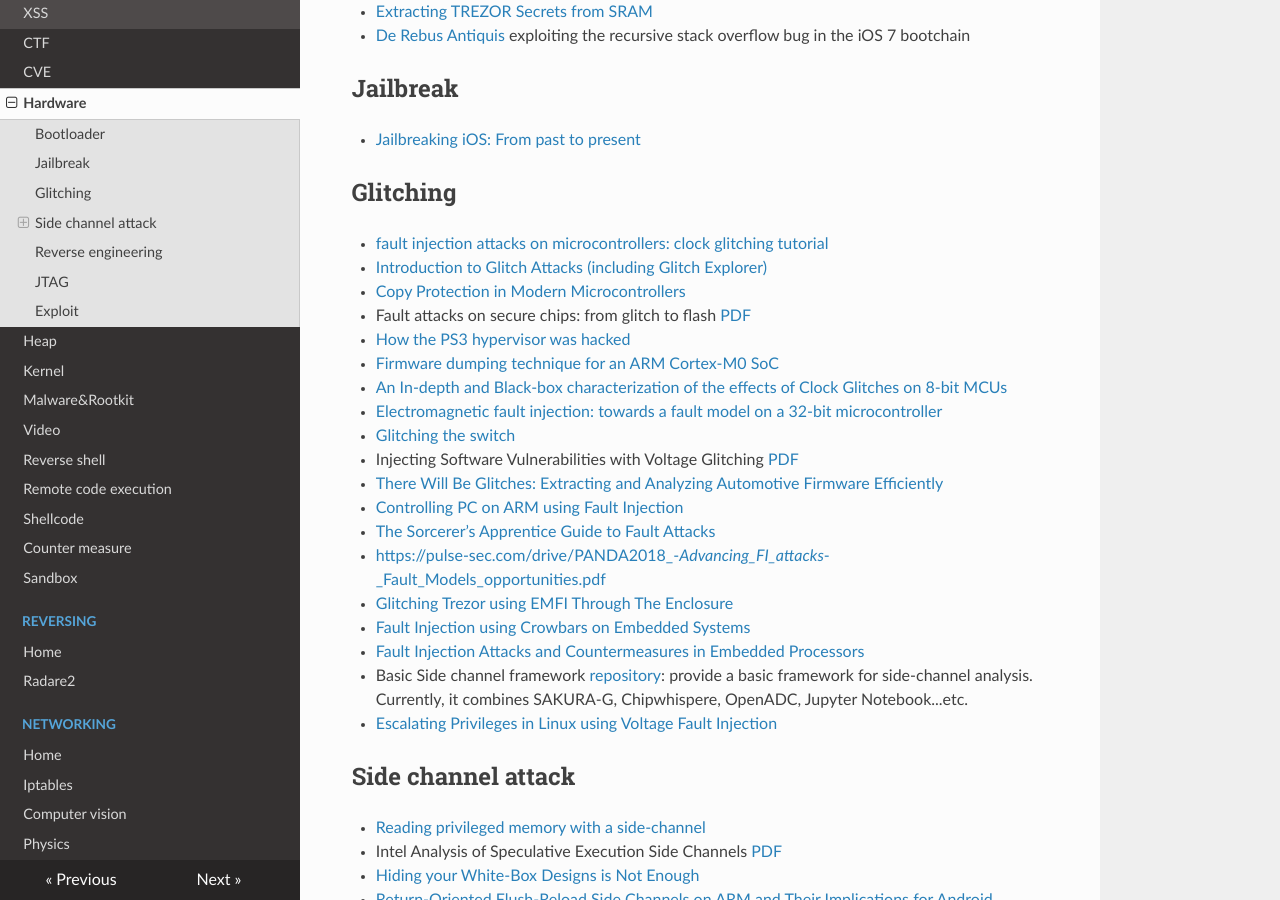
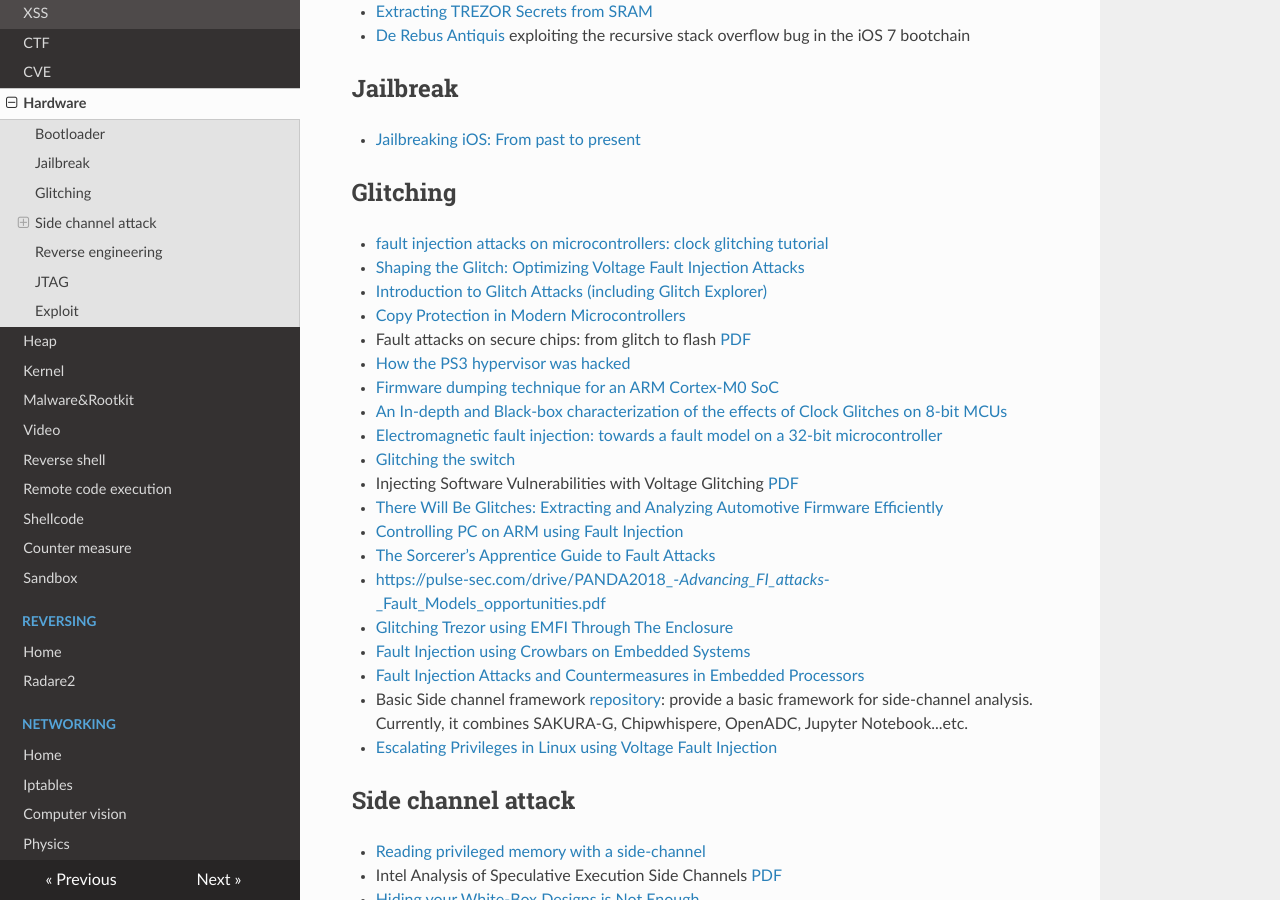
Before and after one commit to gipi/low-level, an MkDocs documentation site: the page built from docs/security/hardware.md, in a window 1280 px wide and 900 px high, scrolled down 1152 px. Built offline with MkDocs 1.6.1, drawn with Linux system fonts in a browser that asks for light colours; nearby versions of some CDN libraries; old or Windows-style settings are respelled for this version of MkDocs.

Commit message:
Update hardware.md

```diff
--- a/docs/security/hardware.md
+++ b/docs/security/hardware.md
@@ -50,6 +50,7 @@
 ## Glitching
 
  - [fault injection attacks on microcontrollers: clock glitching tutorial](http://www.t4f.org/articles/fault-injection-attacks-clock-glitching-tutorial/)
+ - [Shaping the Glitch: Optimizing Voltage Fault Injection Attacks](https://tches.iacr.org/index.php/TCHES/article/view/7390/6562)
  - [Introduction to Glitch Attacks (including Glitch Explorer)](http://www.newae.com/sidechannel/cwdocs/tutorialglitch.html)
  - [Copy Protection in Modern Microcontrollers](http://www.cl.cam.ac.uk/~sps32/mcu_lock.html)
  - Fault attacks on secure chips: from glitch to flash [PDF](https://www.cl.cam.ac.uk/~sps32/ECRYPT2011_1.pdf)
```
